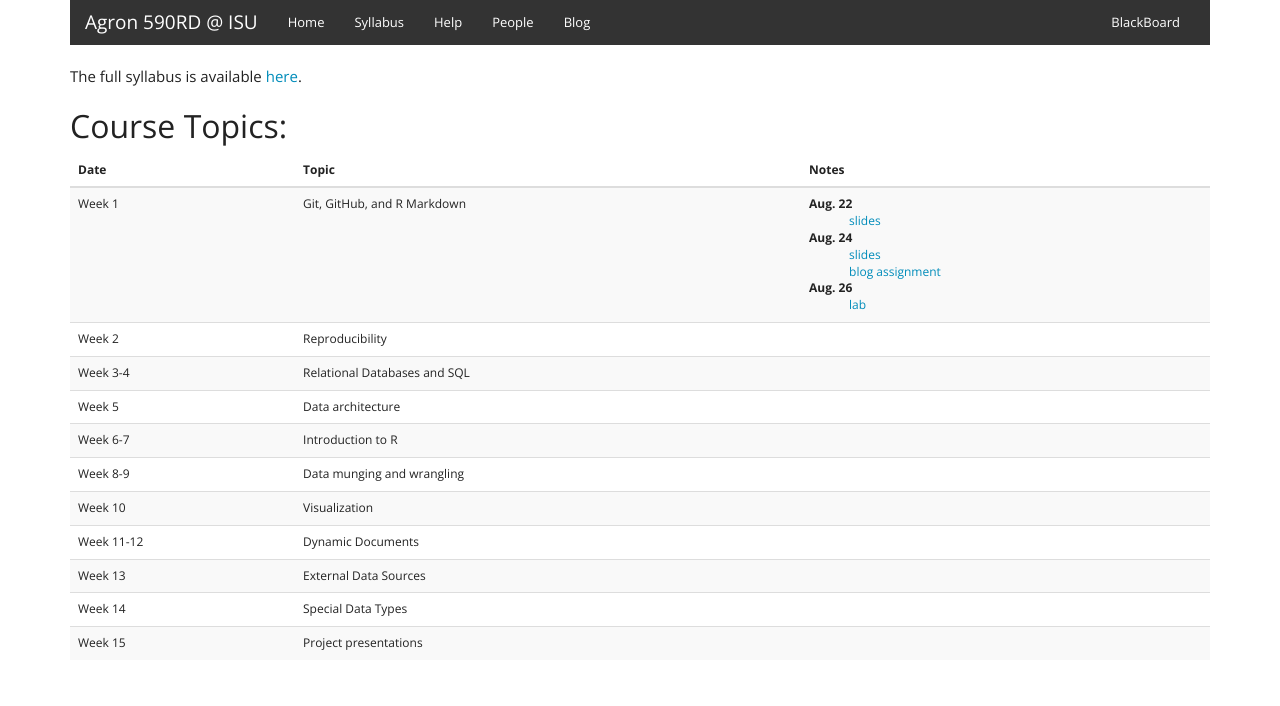
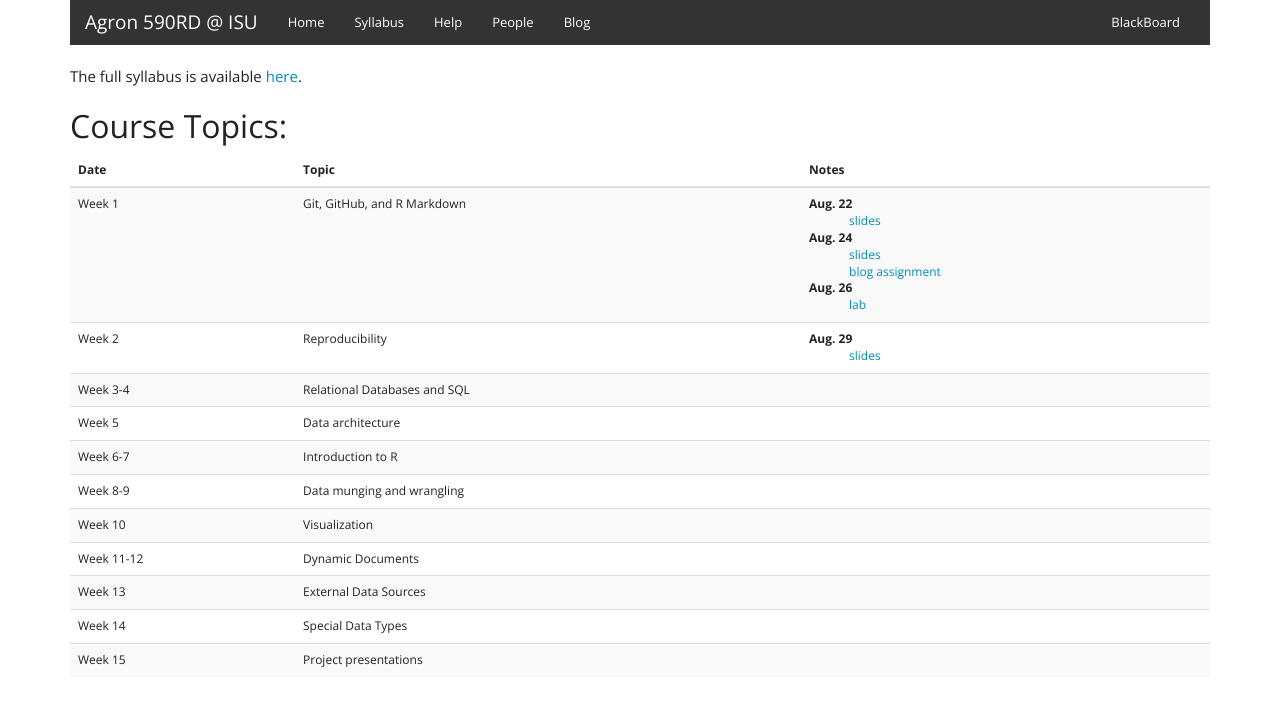
Before and after one commit to agron590-ISU/agron590-ISU.github.io, a Jekyll site: the page built from syllabus.html, in a window 1280 px wide. Shown: the top 706 px of the page. Built offline with Jekyll 4.4.1, drawn with Linux system fonts in a browser that asks for light colours.

Commit message:
add link to monday's slides

```diff
--- a/syllabus.html
+++ b/syllabus.html
@@ -36,7 +36,12 @@
       <tr>
         <td>Week 2</td>
         <td>Reproducibility</td>
-        <td></td>
+        <td>
+          <dl>
+          <dt>Aug. 29</dt>
+          <dd><a href="../materials/week_02/reproducibility/slides.html" target=_blank>slides</a></dd>
+          </dl>
+        </td>
       </tr>
       <tr>
         <td>Week 3-4</td>
```
